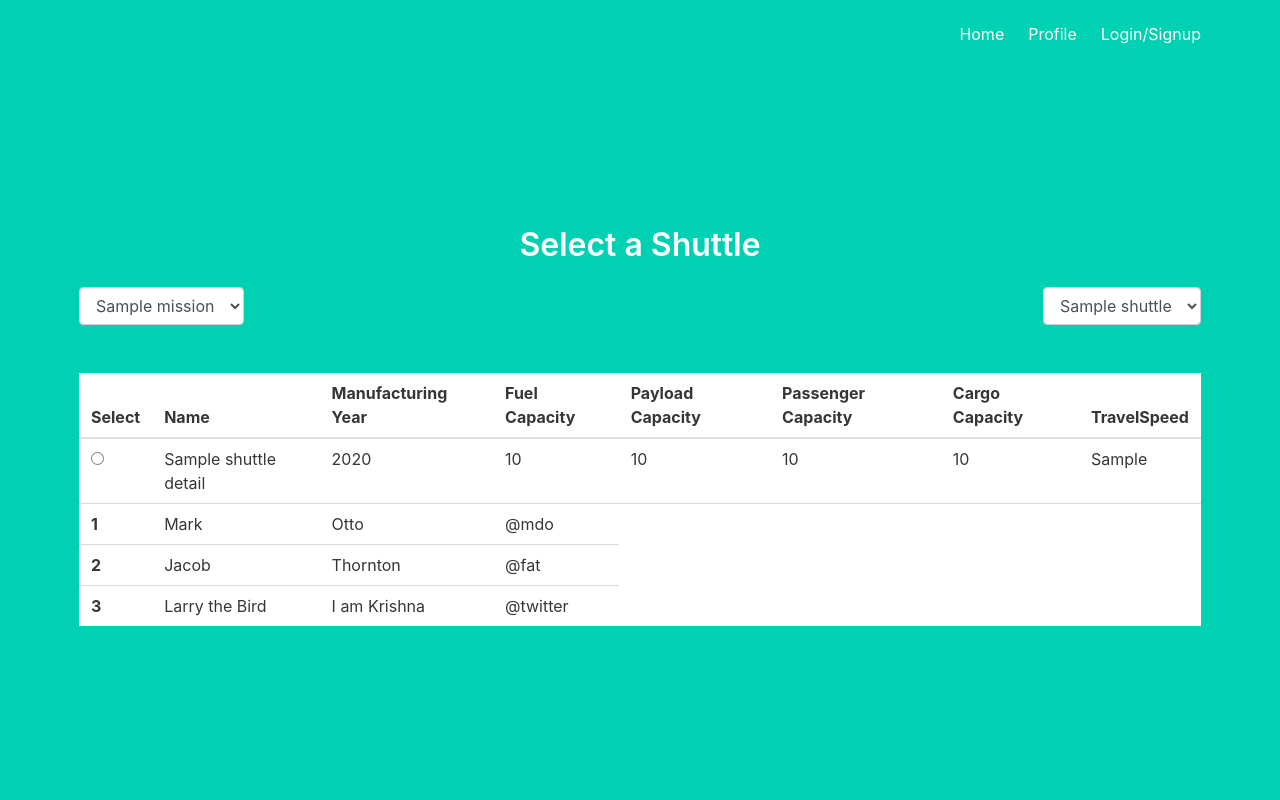
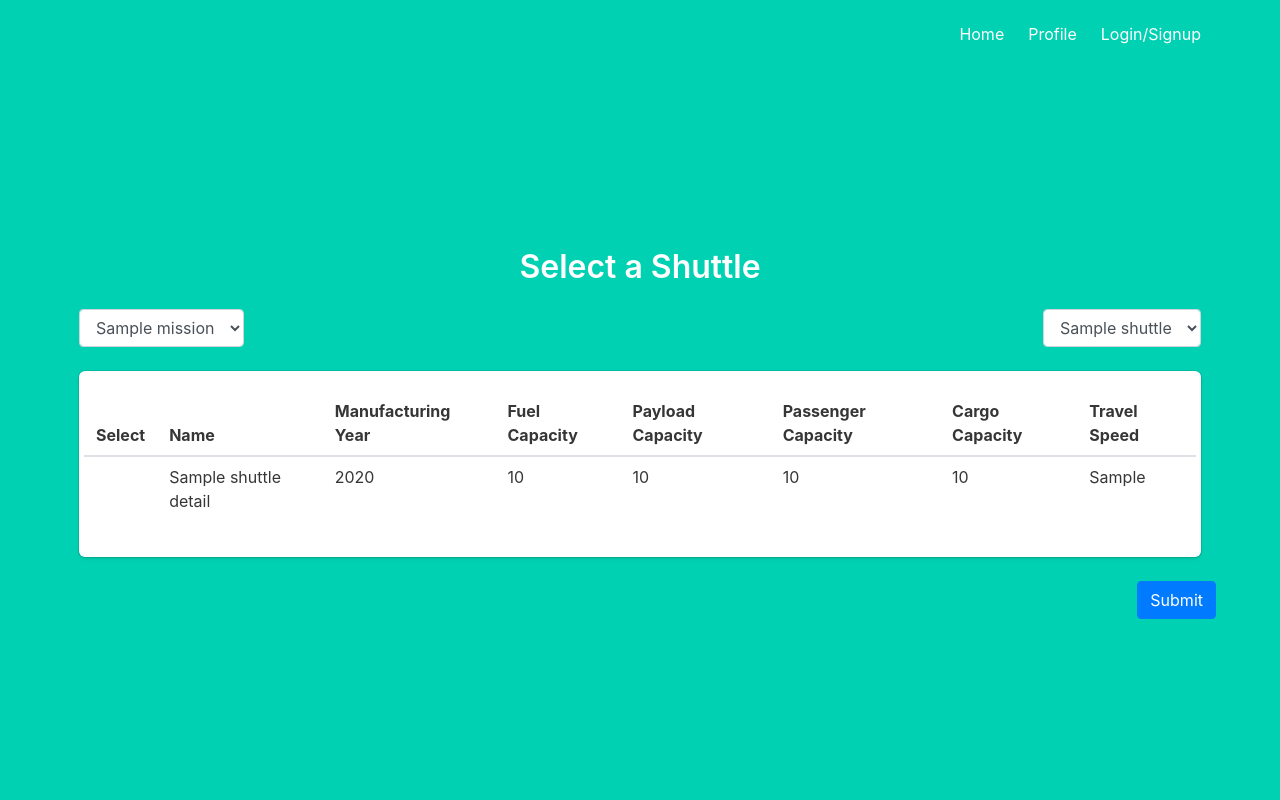
Before and after one commit to hrisk/FIT5136_S1_2020_46, a Flask app: template mission_to_mars_flask/templates/feature2.html in a window 1280 px wide. Run offline with Flask 2, Linux system fonts and the light colour scheme; the template is opened without the code that fills it: most values are stand-ins (such as "Sample title", 1, 10 or a date in 2020); some libraries are stand-ins or nearby versions.

Commit message:
feature 2 fix some errors

```diff
--- a/mission_to_mars_flask/templates/feature2.html
+++ b/mission_to_mars_flask/templates/feature2.html
@@ -23,56 +23,42 @@
             </div>
         </div>
     </div>
-    <br> <br>
-    <div class="container">
+    <br>
+    <div class="box">
         <div class="row">
-            <table class="table table-hover">
+            <table class="display table table-responsive" style="border-radius: 10px;" id="shuttle_table">
                 <thead>
                 <tr>
-                    <th scope="col">Select</th>
-                    <th scope="col">Name</th>
-                    <th scope="col">Manufacturing Year</th>
-                    <th scope="col">Fuel Capacity</th>
-                    <th scope="col">Payload Capacity</th>
-                    <th scope="col">Passenger Capacity</th>
-                    <th scope="col">Cargo Capacity</th>
-                    <th scope="col">TravelSpeed</th>
+                    <th >Select</th>
+                    <th >Name</th>
+                    <th >Manufacturing Year</th>
+                    <th >Fuel Capacity</th>
+                    <th >Payload Capacity</th>
+                    <th >Passenger Capacity</th>
+                    <th >Cargo Capacity</th>
+                    <th >Travel Speed</th>
                 </tr>
                 </thead>
                 <tbody>
+                {% for shuttle_detail in shuttle_details %}
                 <tr>
-                    {% for shuttle_detail in shuttle_details %}
-                    <th scope="row"><label class="radio"> <input type="radio" name="shuttle-selected"></label></th>
-                    <td scope="col">{{ shuttle_detail.name }}</td>
-                    <td scope="col">{{ shuttle_detail.manufacturing_year }}</td>
-                    <td scope="col">{{ shuttle_detail.fuel_capacity }}</td>
-                    <td scope="col">{{ shuttle_detail.payload_capacity }}</td>
-                    <td scope="col">{{ shuttle_detail.passenger_capacity }}</td>
-                    <td scope="col">{{ shuttle_detail.cargo_capacity }}</td>
-                    <td scope="col">{{ shuttle_detail.travel_speed }}</td>
-                    {% endfor %}
+                    <td></td>
+                    <td >{{ shuttle_detail.shuttle_name }}</td>
+                    <td >{{ shuttle_detail.shuttle_manufacturing_year }}</td>
+                    <td >{{ shuttle_detail.shuttle_fuel_capacity }}</td>
+                    <td >{{ shuttle_detail.shuttle_payload_capacity }}</td>
+                    <td >{{ shuttle_detail.shuttle_passenger_capacity }}</td>
+                    <td >{{ shuttle_detail.shuttle_cargo_capacity }}</td>
+                    <td >{{ shuttle_detail.shuttle_travel_speed }}</td>
                 </tr>
-                <tr>
-                    <th scope="row">1</th>
-                    <td>Mark</td>
-                    <td>Otto</td>
-                    <td>@mdo</td>
-                </tr>
-                <tr>
-                    <th scope="row">2</th>
-                    <td>Jacob</td>
-                    <td>Thornton</td>
-                    <td>@fat</td>
-                </tr>
-                <tr>
-                    <th scope="row">3</th>
-                    <td>Larry the Bird</td>
-                    <td>I am Krishna</td>
-                    <td>@twitter</td>
-                </tr>
+                {% endfor %}
                 </tbody>
             </table>
         </div>
     </div>
+    <div class="row float-right">
+        <button type="submit" class="btn btn-primary btn-s">Submit</button>
+    </div>
+
 </form>
 {% endblock %}
```
